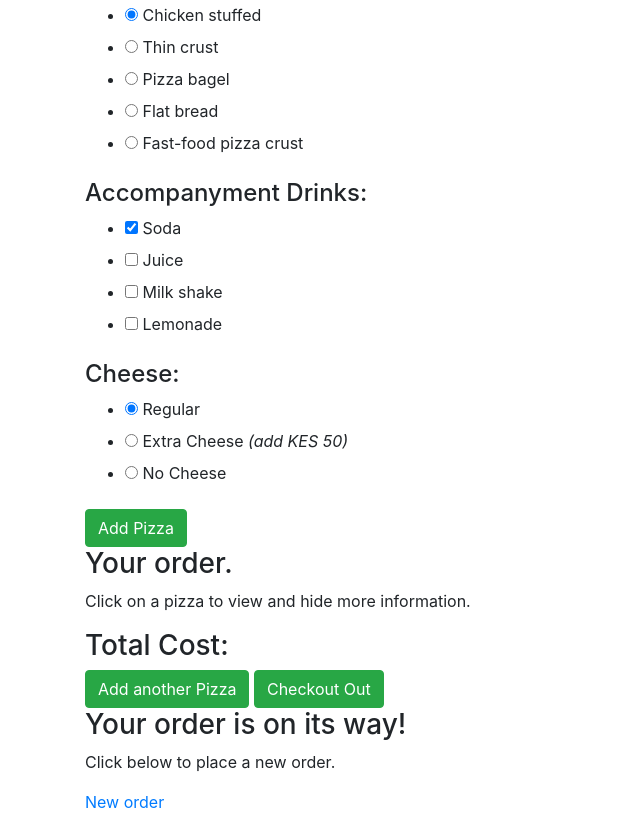
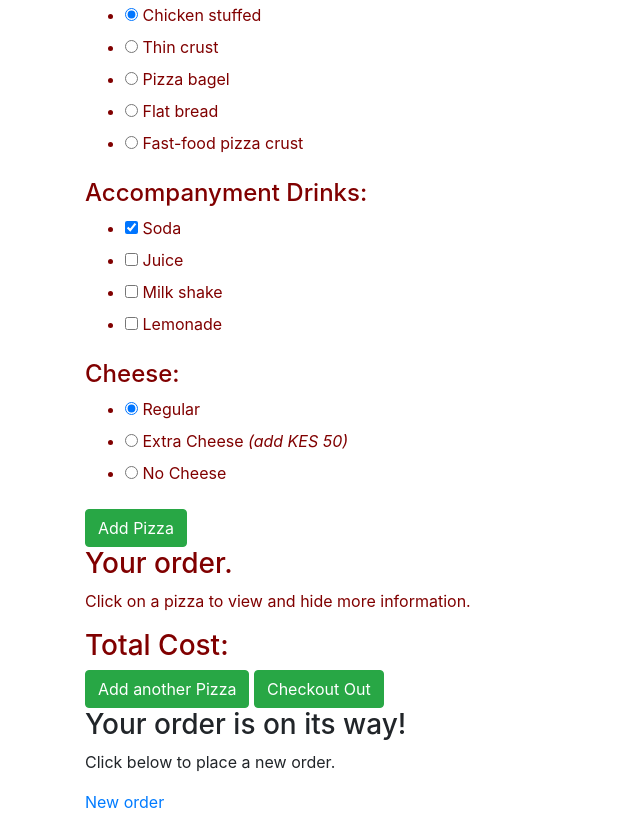
Before and after one commit to OscarGichana/piecezza, a plain HTML site: page contact-us.html in a window 1280 px wide. Shown: the part 1464-2278 px from the top of the page, without its empty margins (0-640 px from the left). Drawn offline with nearby package versions, Linux system fonts and the light colour scheme.

Commit message:
add color to text.

```diff
--- a/contact-us.html
+++ b/contact-us.html
@@ -49,7 +49,7 @@
           <button type="submit" class="btn btn-success">Submit</button>
         </form>
       </div>
-      <div class="order-pizza-input initially-hidden">
+      <div class="order-pizza-input initially-hidden" style="color: maroon;">
         <h3>Make your Order.</h3>
         <form>
           <div class="size form-group">
@@ -147,7 +147,7 @@
           <button type="submit" class="btn btn-success">Add Pizza</button>
         </form>
       </div>
-      <div class="order-summary initially-hidden">
+      <div class="order-summary initially-hidden" style="color: maroon";>
         <h3>Your order.</h3>
         <p>Click on a pizza to view and hide more information.</p>
         <div class="pizza-list"></div>
```
